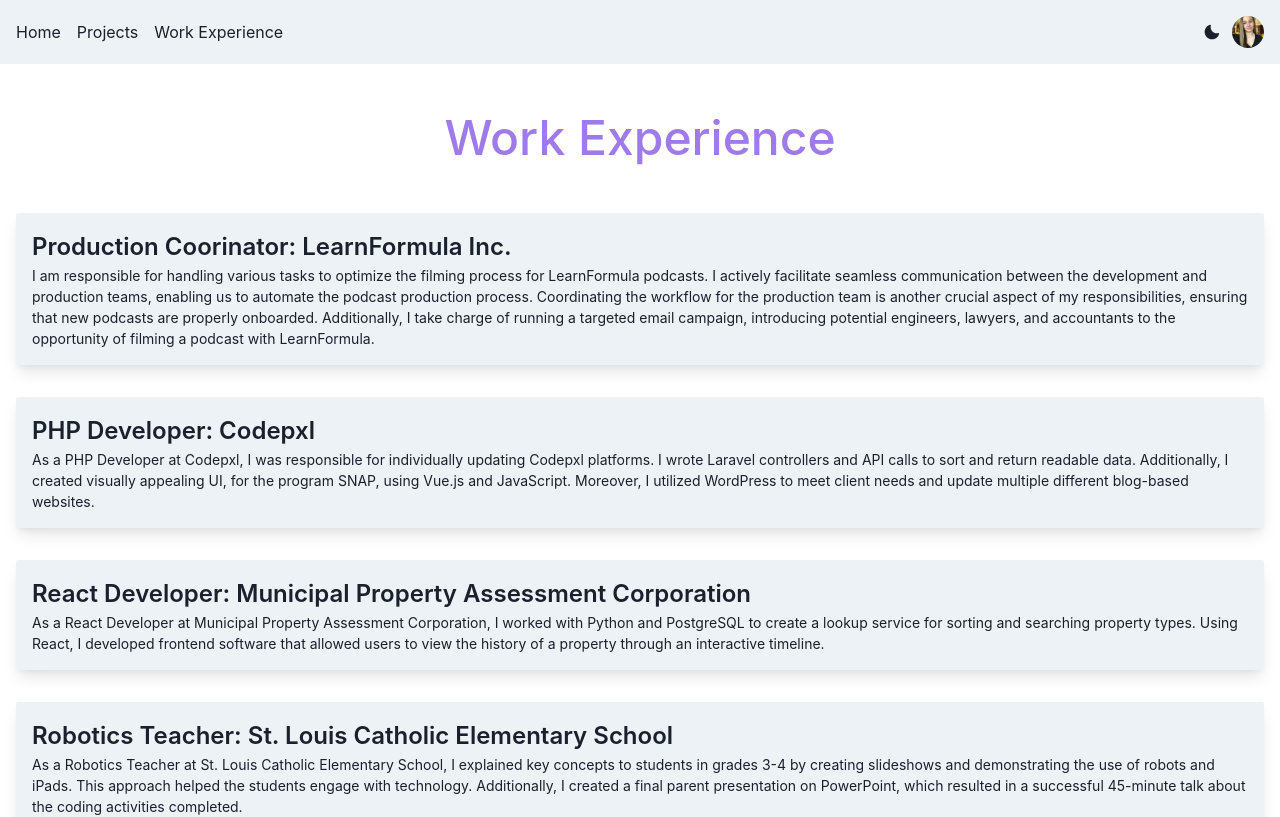
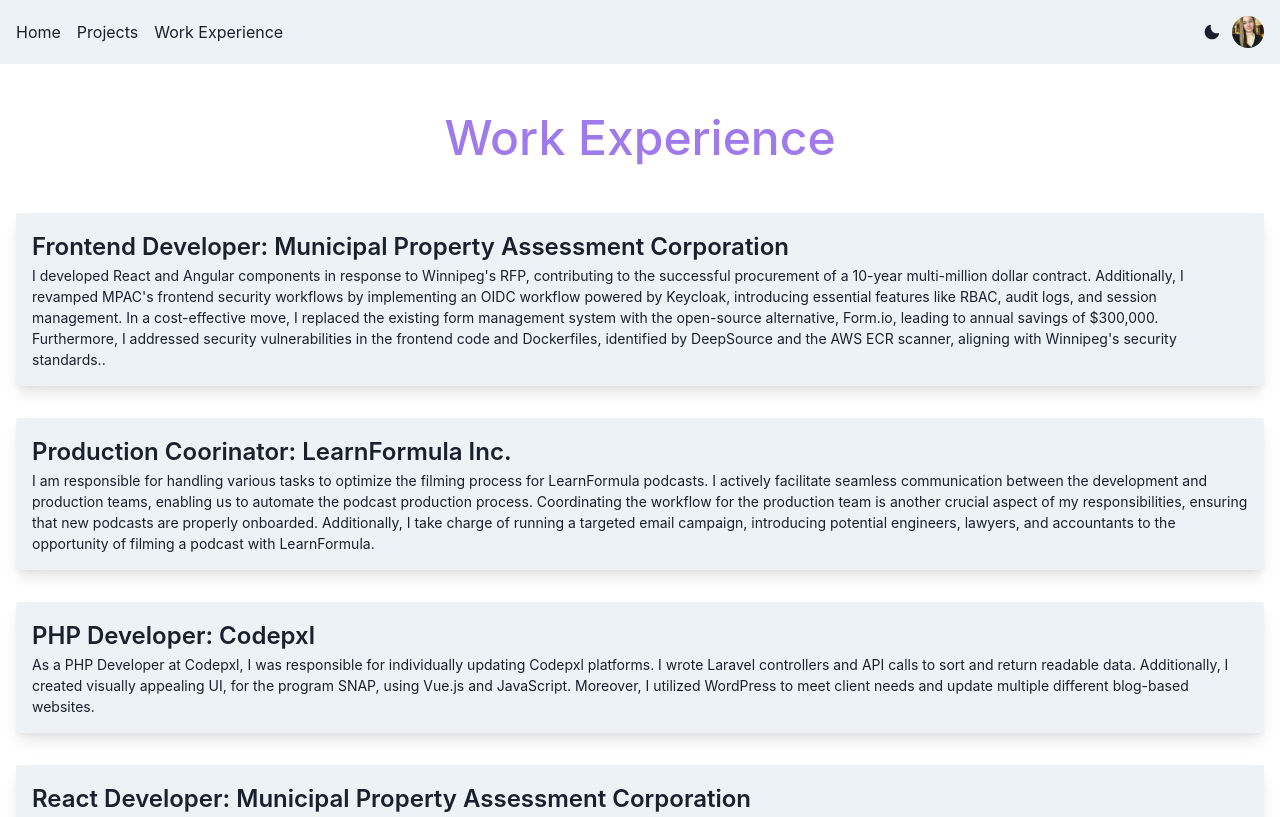
Before and after one commit to ivywills/personal-web, a React (Create React App) app: page /internship in a window 1280 px wide. Shown: the top 817 px of the page. Built offline with nearby package versions, Linux system fonts and the light colour scheme.

Commit message:
mpac position

```diff
--- a/src/internship.js
+++ b/src/internship.js
@@ -1,5 +1,5 @@
 import React from 'react';
-import { useColorModeValue,Stack, Text, Heading, Box } from '@chakra-ui/react';
+import { useColorModeValue, Stack, Text, Heading, Box } from '@chakra-ui/react';
 
 export default function Internship() {
   return (
@@ -16,7 +16,40 @@
         Work Experience
       </Heading>
       <Stack spacing="8" p="4">
-        <Box bg={useColorModeValue('gray.100', 'gray.700')} p="4" boxShadow="lg" borderRadius="sm">
+        <Box
+          bg={useColorModeValue('gray.100', 'gray.700')}
+          p="4"
+          boxShadow="lg"
+          borderRadius="sm"
+        >
+          <Stack direction="row" alignItems="center">
+            <Text
+              fontWeight="semibold"
+              fontSize={{ base: 'lg', sm: 'xl', md: '2xl' }}
+            >
+              Frontend Developer: Municipal Property Assessment Corporation
+            </Text>
+          </Stack>
+          <Text fontSize={{ base: 'sm' }} textAlign={'left'}>
+            I developed React and Angular components in response to Winnipeg's
+            RFP, contributing to the successful procurement of a 10-year
+            multi-million dollar contract. Additionally, I revamped MPAC's
+            frontend security workflows by implementing an OIDC workflow powered
+            by Keycloak, introducing essential features like RBAC, audit logs,
+            and session management. In a cost-effective move, I replaced the
+            existing form management system with the open-source alternative,
+            Form.io, leading to annual savings of $300,000. Furthermore, I
+            addressed security vulnerabilities in the frontend code and
+            Dockerfiles, identified by DeepSource and the AWS ECR scanner,
+            aligning with Winnipeg's security standards..
+          </Text>
+        </Box>
+        <Box
+          bg={useColorModeValue('gray.100', 'gray.700')}
+          p="4"
+          boxShadow="lg"
+          borderRadius="sm"
+        >
           <Stack direction="row" alignItems="center">
             <Text
               fontWeight="semibold"
@@ -37,7 +70,12 @@
             opportunity of filming a podcast with LearnFormula.
           </Text>
         </Box>
-        <Box bg={useColorModeValue('gray.100', 'gray.700')} p="4" boxShadow="lg" borderRadius="sm">
+        <Box
+          bg={useColorModeValue('gray.100', 'gray.700')}
+          p="4"
+          boxShadow="lg"
+          borderRadius="sm"
+        >
           <Stack direction="row" alignItems="center">
             <Text
               fontWeight="semibold"
@@ -55,7 +93,12 @@
             update multiple different blog-based websites.
           </Text>
         </Box>
-        <Box bg={useColorModeValue('gray.100', 'gray.700')} p="4" boxShadow="lg" borderRadius="sm">
+        <Box
+          bg={useColorModeValue('gray.100', 'gray.700')}
+          p="4"
+          boxShadow="lg"
+          borderRadius="sm"
+        >
           <Stack direction="row" alignItems="center">
             <Text
               fontWeight="semibold"
@@ -72,7 +115,12 @@
             property through an interactive timeline.
           </Text>
         </Box>
-        <Box bg={useColorModeValue('gray.100', 'gray.700')} p="4" boxShadow="lg" borderRadius="sm">
+        <Box
+          bg={useColorModeValue('gray.100', 'gray.700')}
+          p="4"
+          boxShadow="lg"
+          borderRadius="sm"
+        >
           <Stack direction="row" alignItems="center">
             <Text
               fontWeight="semibold"
@@ -90,7 +138,12 @@
             a successful 45-minute talk about the coding activities completed.
           </Text>
         </Box>
-        <Box bg={useColorModeValue('gray.100', 'gray.700')} p="4" boxShadow="lg" borderRadius="sm">
+        <Box
+          bg={useColorModeValue('gray.100', 'gray.700')}
+          p="4"
+          boxShadow="lg"
+          borderRadius="sm"
+        >
           <Stack direction="row" alignItems="center">
             <Text
               fontWeight="semibold"
@@ -110,7 +163,12 @@
             .
           </Text>
         </Box>
-        <Box bg={useColorModeValue('gray.100', 'gray.700')} p="4" boxShadow="lg" borderRadius="sm">
+        <Box
+          bg={useColorModeValue('gray.100', 'gray.700')}
+          p="4"
+          boxShadow="lg"
+          borderRadius="sm"
+        >
           <Stack direction="row" alignItems="center">
             <Text
               fontWeight="semibold"
--- a/src/mentorly.js
+++ b/src/mentorly.js
@@ -35,14 +35,7 @@
         </Heading>
         <Text>
           On a small team of developers, I collaborated in the creation of
-          Mentorly. To get started, visit{' '}
-          <a href="https://mentorly-inc.herokuapp.com/">
-            https://mentorly-inc.herokuapp.com/
-          </a>
-          , sign in using the provided email test@org.com and password test.
-        </Text>
-        <Text>
-          Mentorly begins by guiding users through a series of meticulously
+          Mentorly. Mentorly begins by guiding users through a series of meticulously
           crafted forms, where they can provide relevant information about their
           interests and goals.
         </Text>
```
